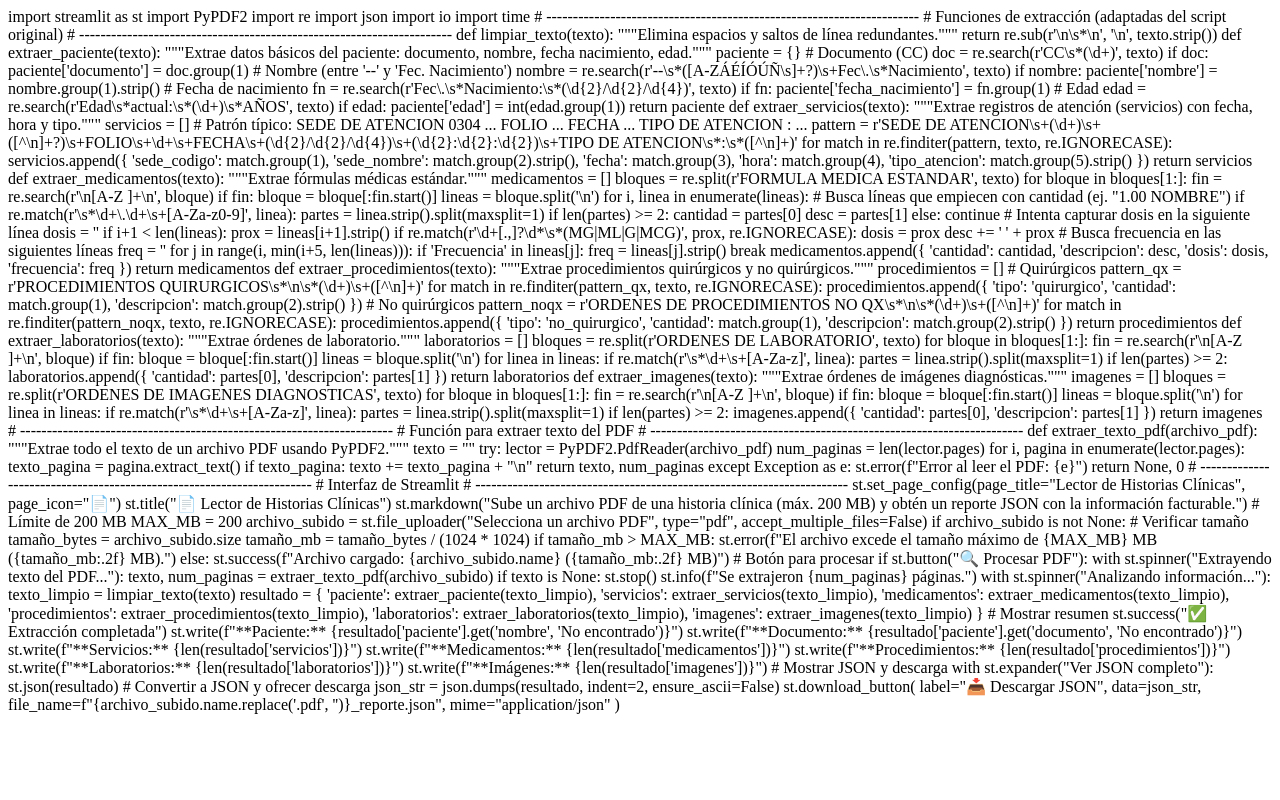
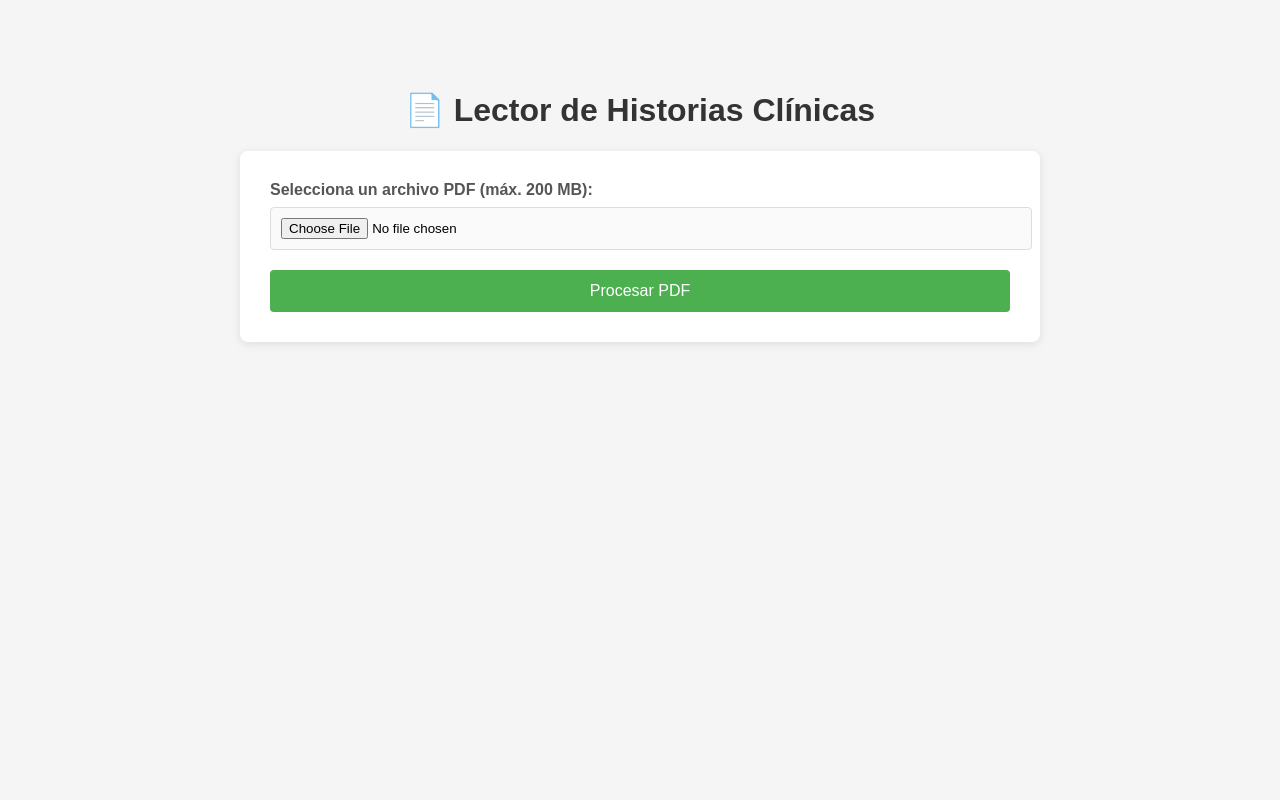
Before and after one commit to asistenteprocesosermita-glitch/hc-lector-facturador-, a Python web app: template templates/index.html in a window 1280 px wide. Run offline with Jinja, Linux system fonts and the light colour scheme; the template is opened without the code that fills it, so the values that code supplies are empty.

Commit message:
Update index.html

```diff
--- a/templates/index.html
+++ b/templates/index.html
@@ -1,229 +1,189 @@
-import streamlit as st
-import PyPDF2
-import re
-import json
-import io
-import time
+<!DOCTYPE html>
+<html lang="es">
+<head>
+    <meta charset="UTF-8">
+    <meta name="viewport" content="width=device-width, initial-scale=1.0">
+    <title>Lector de Historias Clínicas PDF</title>
+    <style>
+        body {
+            font-family: Arial, sans-serif;
+            max-width: 800px;
+            margin: 50px auto;
+            padding: 20px;
+            background-color: #f5f5f5;
+        }
+        h1 {
+            color: #333;
+            text-align: center;
+        }
+        .container {
+            background-color: white;
+            border-radius: 8px;
+            padding: 30px;
+            box-shadow: 0 2px 10px rgba(0,0,0,0.1);
+        }
+        .form-group {
+            margin-bottom: 20px;
+        }
+        label {
+            display: block;
+            margin-bottom: 8px;
+            font-weight: bold;
+            color: #555;
+        }
+        input[type="file"] {
+            width: 100%;
+            padding: 10px;
+            border: 1px solid #ddd;
+            border-radius: 4px;
+            background-color: #fafafa;
+        }
+        button {
+            background-color: #4CAF50;
+            color: white;
+            padding: 12px 24px;
+            border: none;
+            border-radius: 4px;
+            cursor: pointer;
+            font-size: 16px;
+            width: 100%;
+        }
+        button:hover {
+            background-color: #45a049;
+        }
+        .loading {
+            display: none;
+            text-align: center;
+            margin-top: 20px;
+        }
+        .error {
+            color: #f44336;
+            margin-top: 10px;
+        }
+        .success {
+            color: #4CAF50;
+            margin-top: 10px;
+        }
+        .info {
+            color: #2196F3;
+            margin-top: 10px;
+        }
+        .result {
+            margin-top: 30px;
+            padding: 20px;
+            background-color: #e3f2fd;
+            border-radius: 4px;
+            display: none;
+        }
+        .result pre {
+            white-space: pre-wrap;
+            word-wrap: break-word;
+            background-color: white;
+            padding: 10px;
+            border: 1px solid #ccc;
+            border-radius: 4px;
+            max-height: 300px;
+            overflow-y: auto;
+        }
+        .download-btn {
+            display: inline-block;
+            background-color: #2196F3;
+            color: white;
+            padding: 8px 16px;
+            text-decoration: none;
+            border-radius: 4px;
+            margin-top: 10px;
+        }
+        .download-btn:hover {
+            background-color: #0b7dda;
+        }
+    </style>
+</head>
+<body>
+    <h1>📄 Lector de Historias Clínicas</h1>
+    <div class="container">
+        <div class="form-group">
+            <label for="pdfFile">Selecciona un archivo PDF (máx. 200 MB):</label>
+            <input type="file" id="pdfFile" accept=".pdf">
+            <div id="fileError" class="error"></div>
+        </div>
+        <button onclick="subirArchivo()">Procesar PDF</button>
+        <div id="loading" class="loading">
+            <p>⏳ Procesando... Esto puede tomar unos segundos.</p>
+        </div>
+        <div id="message" class="info" style="display:none;"></div>
+        <div id="resultContainer" class="result">
+            <h3>Resultado de la extracción:</h3>
+            <pre id="jsonResult"></pre>
+            <a id="downloadLink" href="#" class="download-btn" download="reporte.json">📥 Descargar JSON</a>
+        </div>
+    </div>
 
-# ----------------------------------------------------------------------
-# Funciones de extracción (adaptadas del script original)
-# ----------------------------------------------------------------------
+    <script>
+        function mostrarError(elemento, mensaje) {
+            document.getElementById(elemento).innerText = mensaje;
+            document.getElementById(elemento).style.display = 'block';
+        }
 
-def limpiar_texto(texto):
-    """Elimina espacios y saltos de línea redundantes."""
-    return re.sub(r'\n\s*\n', '\n', texto.strip())
+        function ocultarElemento(id) {
+            document.getElementById(id).style.display = 'none';
+        }
 
-def extraer_paciente(texto):
-    """Extrae datos básicos del paciente: documento, nombre, fecha nacimiento, edad."""
-    paciente = {}
-    # Documento (CC)
-    doc = re.search(r'CC\s*(\d+)', texto)
-    if doc:
-        paciente['documento'] = doc.group(1)
-    # Nombre (entre '--' y 'Fec. Nacimiento')
-    nombre = re.search(r'--\s*([A-ZÁÉÍÓÚÑ\s]+?)\s+Fec\.\s*Nacimiento', texto)
-    if nombre:
-        paciente['nombre'] = nombre.group(1).strip()
-    # Fecha de nacimiento
-    fn = re.search(r'Fec\.\s*Nacimiento:\s*(\d{2}/\d{2}/\d{4})', texto)
-    if fn:
-        paciente['fecha_nacimiento'] = fn.group(1)
-    # Edad
-    edad = re.search(r'Edad\s*actual:\s*(\d+)\s*AÑOS', texto)
-    if edad:
-        paciente['edad'] = int(edad.group(1))
-    return paciente
+        function mostrarElemento(id) {
+            document.getElementById(id).style.display = 'block';
+        }
 
-def extraer_servicios(texto):
-    """Extrae registros de atención (servicios) con fecha, hora y tipo."""
-    servicios = []
-    # Patrón típico: SEDE DE ATENCION 0304 ... FOLIO ... FECHA ... TIPO DE ATENCION : ...
-    pattern = r'SEDE DE ATENCION\s+(\d+)\s+([^\n]+?)\s+FOLIO\s+\d+\s+FECHA\s+(\d{2}/\d{2}/\d{4})\s+(\d{2}:\d{2}:\d{2})\s+TIPO DE ATENCION\s*:\s*([^\n]+)'
-    for match in re.finditer(pattern, texto, re.IGNORECASE):
-        servicios.append({
-            'sede_codigo': match.group(1),
-            'sede_nombre': match.group(2).strip(),
-            'fecha': match.group(3),
-            'hora': match.group(4),
-            'tipo_atencion': match.group(5).strip()
-        })
-    return servicios
+        function subirArchivo() {
+            const fileInput = document.getElementById('pdfFile');
+            const file = fileInput.files[0];
 
-def extraer_medicamentos(texto):
-    """Extrae fórmulas médicas estándar."""
-    medicamentos = []
-    bloques = re.split(r'FORMULA MEDICA ESTANDAR', texto)
-    for bloque in bloques[1:]:
-        fin = re.search(r'\n[A-Z ]+\n', bloque)
-        if fin:
-            bloque = bloque[:fin.start()]
-        lineas = bloque.split('\n')
-        for i, linea in enumerate(lineas):
-            # Busca líneas que empiecen con cantidad (ej. "1.00  NOMBRE")
-            if re.match(r'\s*\d+\.\d+\s+[A-Za-z0-9]', linea):
-                partes = linea.strip().split(maxsplit=1)
-                if len(partes) >= 2:
-                    cantidad = partes[0]
-                    desc = partes[1]
-                else:
-                    continue
-                # Intenta capturar dosis en la siguiente línea
-                dosis = ''
-                if i+1 < len(lineas):
-                    prox = lineas[i+1].strip()
-                    if re.match(r'\d+[.,]?\d*\s*(MG|ML|G|MCG)', prox, re.IGNORECASE):
-                        dosis = prox
-                        desc += ' ' + prox
-                # Busca frecuencia en las siguientes líneas
-                freq = ''
-                for j in range(i, min(i+5, len(lineas))):
-                    if 'Frecuencia' in lineas[j]:
-                        freq = lineas[j].strip()
-                        break
-                medicamentos.append({
-                    'cantidad': cantidad,
-                    'descripcion': desc,
-                    'dosis': dosis,
-                    'frecuencia': freq
-                })
-    return medicamentos
+            ocultarElemento('fileError');
+            ocultarElemento('message');
+            ocultarElemento('resultContainer');
 
-def extraer_procedimientos(texto):
-    """Extrae procedimientos quirúrgicos y no quirúrgicos."""
-    procedimientos = []
-    # Quirúrgicos
-    pattern_qx = r'PROCEDIMIENTOS QUIRURGICOS\s*\n\s*(\d+)\s+([^\n]+)'
-    for match in re.finditer(pattern_qx, texto, re.IGNORECASE):
-        procedimientos.append({
-            'tipo': 'quirurgico',
-            'cantidad': match.group(1),
-            'descripcion': match.group(2).strip()
-        })
-    # No quirúrgicos
-    pattern_noqx = r'ORDENES DE PROCEDIMIENTOS NO QX\s*\n\s*(\d+)\s+([^\n]+)'
-    for match in re.finditer(pattern_noqx, texto, re.IGNORECASE):
-        procedimientos.append({
-            'tipo': 'no_quirurgico',
-            'cantidad': match.group(1),
-            'descripcion': match.group(2).strip()
-        })
-    return procedimientos
+            if (!file) {
+                mostrarError('fileError', 'Por favor selecciona un archivo.');
+                return;
+            }
 
-def extraer_laboratorios(texto):
-    """Extrae órdenes de laboratorio."""
-    laboratorios = []
-    bloques = re.split(r'ORDENES DE LABORATORIO', texto)
-    for bloque in bloques[1:]:
-        fin = re.search(r'\n[A-Z ]+\n', bloque)
-        if fin:
-            bloque = bloque[:fin.start()]
-        lineas = bloque.split('\n')
-        for linea in lineas:
-            if re.match(r'\s*\d+\s+[A-Za-z]', linea):
-                partes = linea.strip().split(maxsplit=1)
-                if len(partes) >= 2:
-                    laboratorios.append({
-                        'cantidad': partes[0],
-                        'descripcion': partes[1]
-                    })
-    return laboratorios
+            if (!file.name.toLowerCase().endsWith('.pdf')) {
+                mostrarError('fileError', 'El archivo debe ser un PDF.');
+                return;
+            }
 
-def extraer_imagenes(texto):
-    """Extrae órdenes de imágenes diagnósticas."""
-    imagenes = []
-    bloques = re.split(r'ORDENES DE IMAGENES DIAGNOSTICAS', texto)
-    for bloque in bloques[1:]:
-        fin = re.search(r'\n[A-Z ]+\n', bloque)
-        if fin:
-            bloque = bloque[:fin.start()]
-        lineas = bloque.split('\n')
-        for linea in lineas:
-            if re.match(r'\s*\d+\s+[A-Za-z]', linea):
-                partes = linea.strip().split(maxsplit=1)
-                if len(partes) >= 2:
-                    imagenes.append({
-                        'cantidad': partes[0],
-                        'descripcion': partes[1]
-                    })
-    return imagenes
+            const maxSize = 200 * 1024 * 1024;
+            if (file.size > maxSize) {
+                mostrarError('fileError', 'El archivo excede el tamaño máximo de 200 MB.');
+                return;
+            }
 
-# ----------------------------------------------------------------------
-# Función para extraer texto del PDF
-# ----------------------------------------------------------------------
-def extraer_texto_pdf(archivo_pdf):
-    """Extrae todo el texto de un archivo PDF usando PyPDF2."""
-    texto = ""
-    try:
-        lector = PyPDF2.PdfReader(archivo_pdf)
-        num_paginas = len(lector.pages)
-        for i, pagina in enumerate(lector.pages):
-            texto_pagina = pagina.extract_text()
-            if texto_pagina:
-                texto += texto_pagina + "\n"
-        return texto, num_paginas
-    except Exception as e:
-        st.error(f"Error al leer el PDF: {e}")
-        return None, 0
+            mostrarElemento('loading');
 
-# ----------------------------------------------------------------------
-# Interfaz de Streamlit
-# ----------------------------------------------------------------------
-st.set_page_config(page_title="Lector de Historias Clínicas", page_icon="📄")
-st.title("📄 Lector de Historias Clínicas")
-st.markdown("Sube un archivo PDF de una historia clínica (máx. 200 MB) y obtén un reporte JSON con la información facturable.")
+            const formData = new FormData();
+            formData.append('pdf', file);
 
-# Límite de 200 MB
-MAX_MB = 200
-archivo_subido = st.file_uploader("Selecciona un archivo PDF", type="pdf", accept_multiple_files=False)
-
-if archivo_subido is not None:
-    # Verificar tamaño
-    tamaño_bytes = archivo_subido.size
-    tamaño_mb = tamaño_bytes / (1024 * 1024)
-    if tamaño_mb > MAX_MB:
-        st.error(f"El archivo excede el tamaño máximo de {MAX_MB} MB ({tamaño_mb:.2f} MB).")
-    else:
-        st.success(f"Archivo cargado: {archivo_subido.name} ({tamaño_mb:.2f} MB)")
-
-        # Botón para procesar
-        if st.button("🔍 Procesar PDF"):
-            with st.spinner("Extrayendo texto del PDF..."):
-                texto, num_paginas = extraer_texto_pdf(archivo_subido)
-                if texto is None:
-                    st.stop()
-                st.info(f"Se extrajeron {num_paginas} páginas.")
-
-            with st.spinner("Analizando información..."):
-                texto_limpio = limpiar_texto(texto)
-
-                resultado = {
-                    'paciente': extraer_paciente(texto_limpio),
-                    'servicios': extraer_servicios(texto_limpio),
-                    'medicamentos': extraer_medicamentos(texto_limpio),
-                    'procedimientos': extraer_procedimientos(texto_limpio),
-                    'laboratorios': extraer_laboratorios(texto_limpio),
-                    'imagenes': extraer_imagenes(texto_limpio)
+            fetch('/procesar', {
+                method: 'POST',
+                body: formData
+            })
+            .then(response => response.json())
+            .then(data => {
+                ocultarElemento('loading');
+                if (data.error) {
+                    mostrarError('message', 'Error: ' + data.error);
+                } else {
+                    document.getElementById('jsonResult').innerText = JSON.stringify(data, null, 2);
+                    const blob = new Blob([JSON.stringify(data, null, 2)], { type: 'application/json' });
+                    const url = URL.createObjectURL(blob);
+                    document.getElementById('downloadLink').href = url;
+                    mostrarElemento('resultContainer');
                 }
-
-                # Mostrar resumen
-                st.success("✅ Extracción completada")
-                st.write(f"**Paciente:** {resultado['paciente'].get('nombre', 'No encontrado')}")
-                st.write(f"**Documento:** {resultado['paciente'].get('documento', 'No encontrado')}")
-                st.write(f"**Servicios:** {len(resultado['servicios'])}")
-                st.write(f"**Medicamentos:** {len(resultado['medicamentos'])}")
-                st.write(f"**Procedimientos:** {len(resultado['procedimientos'])}")
-                st.write(f"**Laboratorios:** {len(resultado['laboratorios'])}")
-                st.write(f"**Imágenes:** {len(resultado['imagenes'])}")
-
-                # Mostrar JSON y descarga
-                with st.expander("Ver JSON completo"):
-                    st.json(resultado)
-
-                # Convertir a JSON y ofrecer descarga
-                json_str = json.dumps(resultado, indent=2, ensure_ascii=False)
-                st.download_button(
-                    label="📥 Descargar JSON",
-                    data=json_str,
-                    file_name=f"{archivo_subido.name.replace('.pdf', '')}_reporte.json",
-                    mime="application/json"
-                )
+            })
+            .catch(error => {
+                ocultarElemento('loading');
+                mostrarError('message', 'Error en la conexión: ' + error);
+            });
+        }
+    </script>
+</body>
+</html>
```
